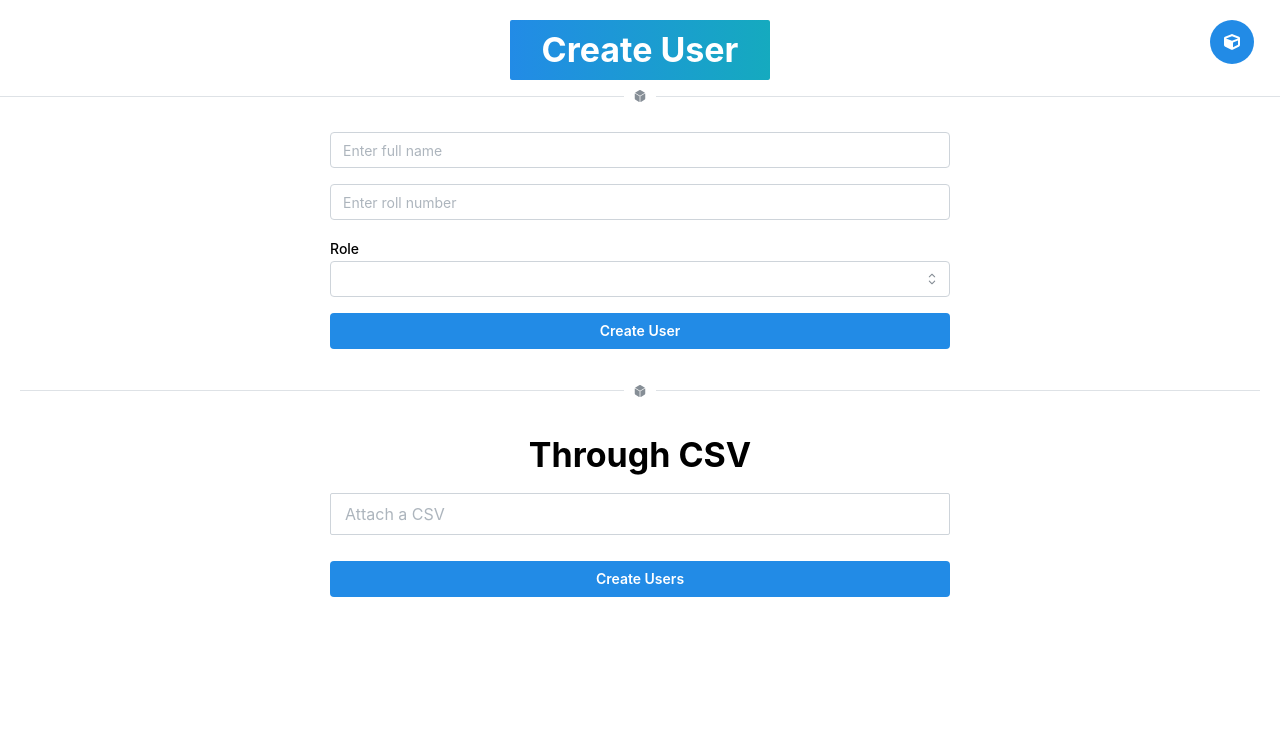
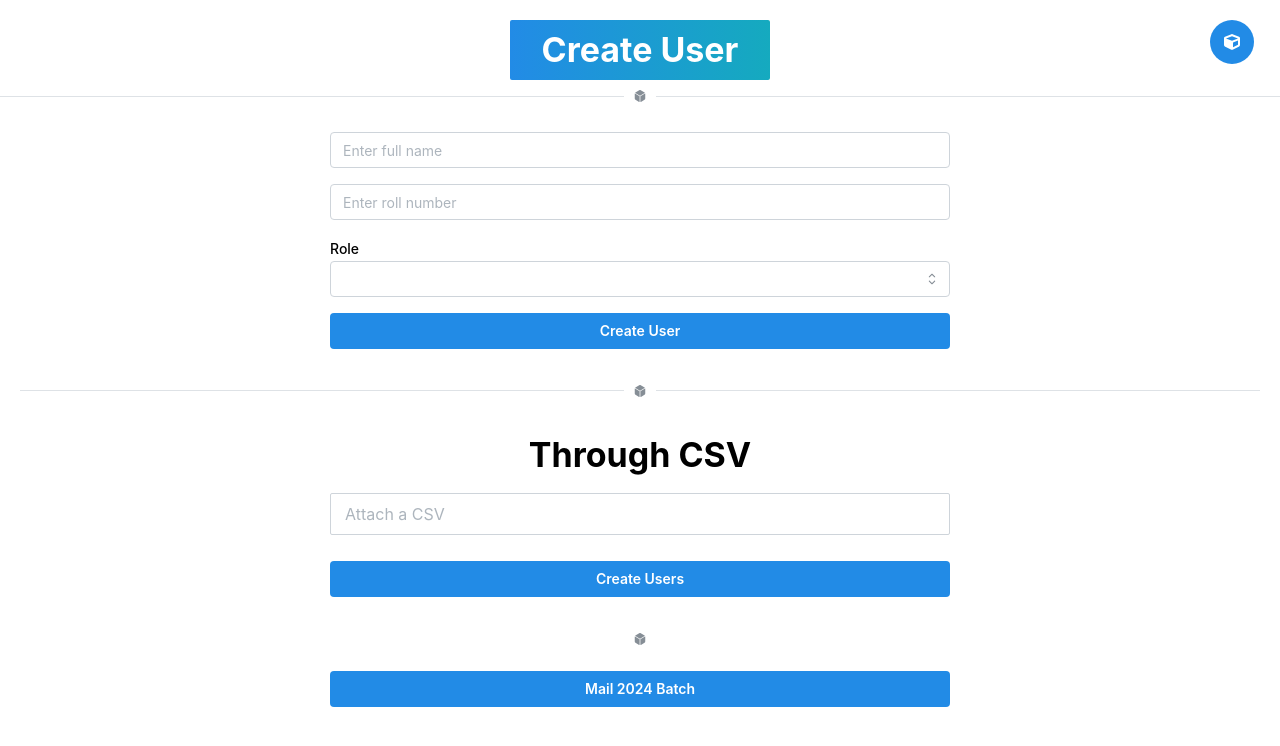
Before and after one commit to theDRB123/Fusion_System_Administrator, a React (Vite) app in the folder client/: page /UserManagement/CreateUser in a window 1280 px wide. Shown: the top 746 px of the page. Built offline with nearby package versions, Linux system fonts and the light colour scheme; no server answers.

Commit message:
Added temp frontend for mailing entire batch

```diff
--- /dev/null
+++ b/client/src/api/Mail.jsx
@@ -0,0 +1,15 @@
+import axios from 'axios';
+
+const API_URL = 'http://localhost:8001/api';
+
+export const mailBatch = async (batch) => {
+    try {
+        const response = await axios.post(API_URL+'/users/mail-batch/', {
+            batch: batch,
+        });
+        return response.data;
+    } catch (error) {
+        console.error('Error mailing users:', error.response?.data || error.message);
+        throw error;
+    }
+};
--- a/client/src/pages/UserManagementPages/CreateUserPage.jsx
+++ b/client/src/pages/UserManagementPages/CreateUserPage.jsx
@@ -31,6 +31,7 @@ import { users } from '../../data/users';
 import { announcements } from '../../data/announcements';
 import { bulkUploadUsers, createUser } from '../../api/Users';
 import { getAllRoles } from '../../api/Roles';
+import { mailBatch } from '../../api/Mail';
 import { showNotification } from '@mantine/notifications';
 
 const CreateUserPage = () => {
@@ -188,6 +189,30 @@ const CreateUserPage = () => {
         }
       };
 
+    const sendMail = async (year) => {
+        try {
+            const response = await mailBatch(year);
+            showNotification({
+                title: 'Mail Sent',
+                icon: checkIcon,
+                position: "top-center",
+                withCloseButton: true,
+                message: `Mail sent to ${year} batch successfully.`,
+                color: 'teal',
+            });
+        } catch (error) {
+            showNotification({
+                title: 'Error',
+                icon: xIcon,
+                position: "top-center",
+                withCloseButton: true,
+                message: 'An error occurred while sending mail.',
+                color: 'red',
+            });
+        }
+    };
+
+
 
     useEffect(() => {
         fetchRoles();
@@ -320,6 +345,23 @@ const CreateUserPage = () => {
                     >
                         Create Users
                     </Button>
+                    <Divider
+                        mt="20px"
+                        labelPosition="center"
+                        label={
+                            <>
+                                <FaDiceD6 size={12} />
+                            </>
+                        }
+                    />
+                    <Button
+                        onClick={() => sendMail(2024)}
+                        disabled={loading}
+                        w={'50%'}
+                        mt={'10px'}
+                    >
+                        Mail 2024 Batch
+                    </Button>
                 </Stack>
             </Stack>
 
```
Also changed, not shown: 2 other files (tests, documents, lock files or other folders).
